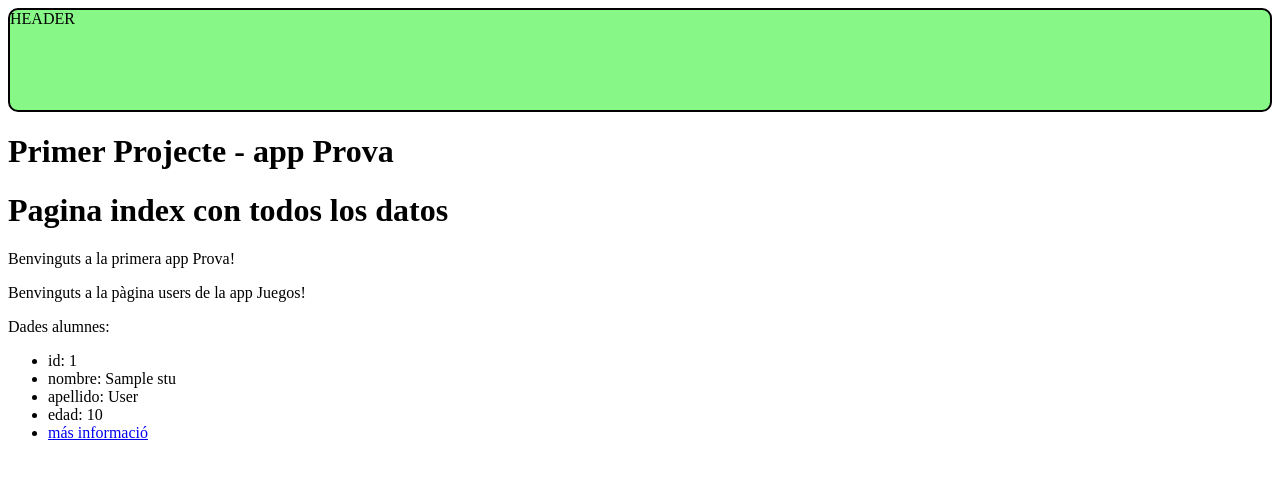
After one commit to sebastian11223/RepoRecuUF4Django, a Django app: template Jaumebalmes_Martin/templates/student.html in a window 1280 px wide. The commit adds this page. Shown: the top 479 px of the page. Run offline with Django 4.2, Linux system fonts and the light colour scheme; the template is opened without the code that fills it: most values are stand-ins (such as "Sample title", 1, 10 or a date in 2020).

Commit message:
hecho todas las urls nuevas las views con render como estaban, el archivo student.html y profesores adaptados para que aparezca la informacion e index.html para que la informacion se muestre a traves de el

```diff
--- a/Jaumebalmes_Martin/prova/urls.py
+++ b/Jaumebalmes_Martin/prova/urls.py
@@ -3,5 +3,6 @@ from . import views
 urlpatterns = [
     path('', views.index, name='index'),
     path('index2', views.index, name='index'),
-
+    path('students', views.student, name='students'),
+    path('teachers', views.teachers, name='teachers'),
 ]
--- a/Jaumebalmes_Martin/templates/index.html
+++ b/Jaumebalmes_Martin/templates/index.html
@@ -15,15 +15,10 @@
     <h1>Pagina index con todos los datos</h1>
 
     <p>Benvinguts a la primera app Prova!</p>
-    <div>
-        <label>Nom: </label> {{nombre}}
-    </div>
-    <div>
-        <label>Cogom: </label> {{surname}}
-    </div>
-    <div>
-        <label>Edat: </label> {{age}}
-    </div>
+    {% block content %}
+
+    {% endblock %}
+
 
 </body>
 </html>
--- /dev/null
+++ b/Jaumebalmes_Martin/templates/student.html
@@ -0,0 +1,15 @@
+{% extends 'index.html' %}
+{% block content %}
+<p>Benvinguts a la pàgina users de la app Juegos!</p>
+<p>Dades alumnes:</p>
+<ul>
+
+    <li>id: {{stu.id}} </li>
+    <li>nombre: {{stu.name}}</li>
+    <li>apellido: {{stu.surname}}</li>
+    <li>edad: {{stu.age}}</li>
+    <li><a  href="{% url 'students' %}"> más informació</a></li>
+
+</ul>
+
+{% endblock %}
```
Also changed, not shown: Jaumebalmes_Martin/prova/views.py (+11 -0 lines), Jaumebalmes_Martin/templates/teacher.html (added, +13 -0 lines).
